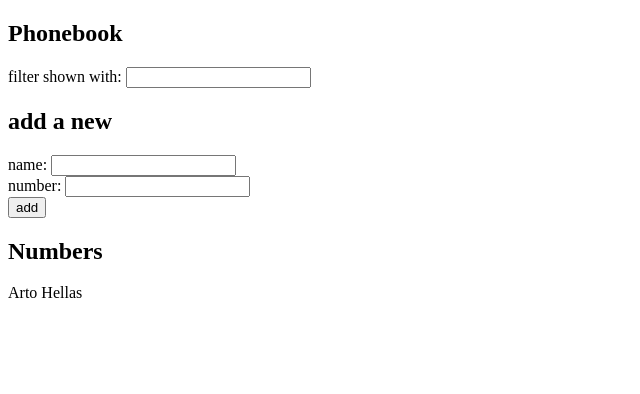
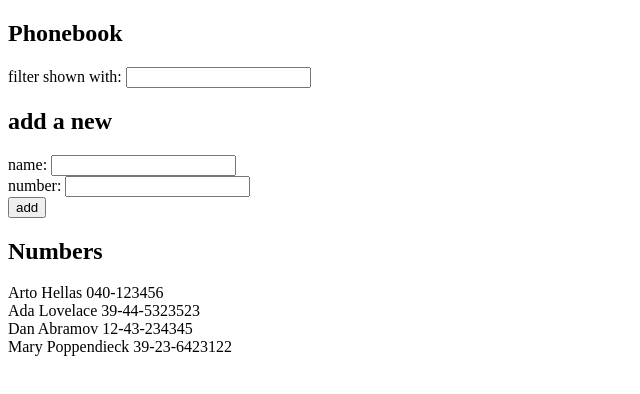
Before and after one commit to JuhoKangas/full-stack-open, a React (Create React App) app in the folder part2/phonebook/: page / in a window 1280 px wide. Shown: the top 394 px of the page, without its empty margins (0-640 px from the left). Built offline with nearby package versions, Linux system fonts and the light colour scheme.

Commit message:
finish step 4

```diff
--- a/part2/phonebook/src/App.js
+++ b/part2/phonebook/src/App.js
@@ -8,10 +8,19 @@
 	);
 };
 
+const Title = ({ title }) => <h2>{title}</h2>;
+
 const App = () => {
-	const [persons, setPersons] = useState([{ name: "Arto Hellas" }]);
+	const [persons, setPersons] = useState([
+		{ name: "Arto Hellas", number: "040-123456", id: 1 },
+		{ name: "Ada Lovelace", number: "39-44-5323523", id: 2 },
+		{ name: "Dan Abramov", number: "12-43-234345", id: 3 },
+		{ name: "Mary Poppendieck", number: "39-23-6423122", id: 4 },
+	]);
 	const [newName, setNewName] = useState("");
 	const [newNumber, setNewNumber] = useState("");
+	const [search, setSearch] = useState("");
+	const [filteredList, setFilteredList] = useState(persons);
 
 	const handleAdd = (e) => {
 		e.preventDefault();
@@ -36,13 +45,22 @@
 		setNewNumber(e.target.value);
 	};
 
+	const handleSearch = (e) => {
+		setSearch(e.target.value);
+		const filteredArr = persons.filter((person) =>
+			person.name.toLowerCase().includes(e.target.value.toLowerCase())
+		);
+		setFilteredList(filteredArr);
+	};
+
 	return (
 		<div>
-			<h2>Phonebook</h2>
+			<Title title={"Phonebook"} />
 			<div>
-				filter shown with: <input type="text" />
+				filter shown with:{" "}
+				<input type="text" value={search} onChange={handleSearch} />
 			</div>
-			<h2>add a new</h2>
+			<Title title={"add a new"} />
 			<form>
 				<div>
 					name: <input value={newName} onChange={handleNameInput} />
@@ -57,10 +75,10 @@
 					</button>
 				</div>
 			</form>
-			<h2>Numbers</h2>
-			{persons.map((person) => (
+			<Title title={"Numbers"} />
+			{filteredList.map((person) => (
 				<Person
-					key={person.name}
+					key={person.id}
 					name={person.name}
 					number={person.number}
 				/>
```
